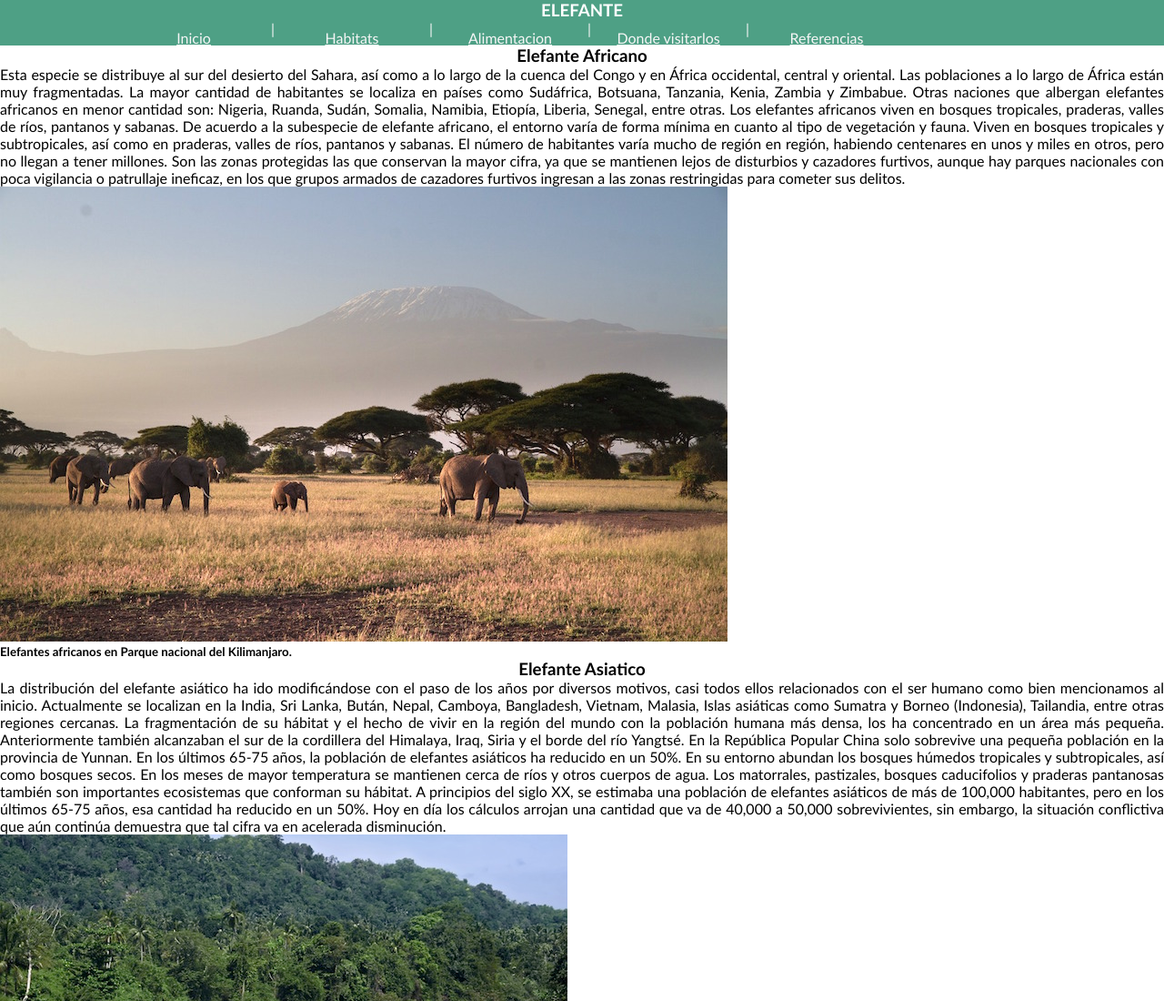
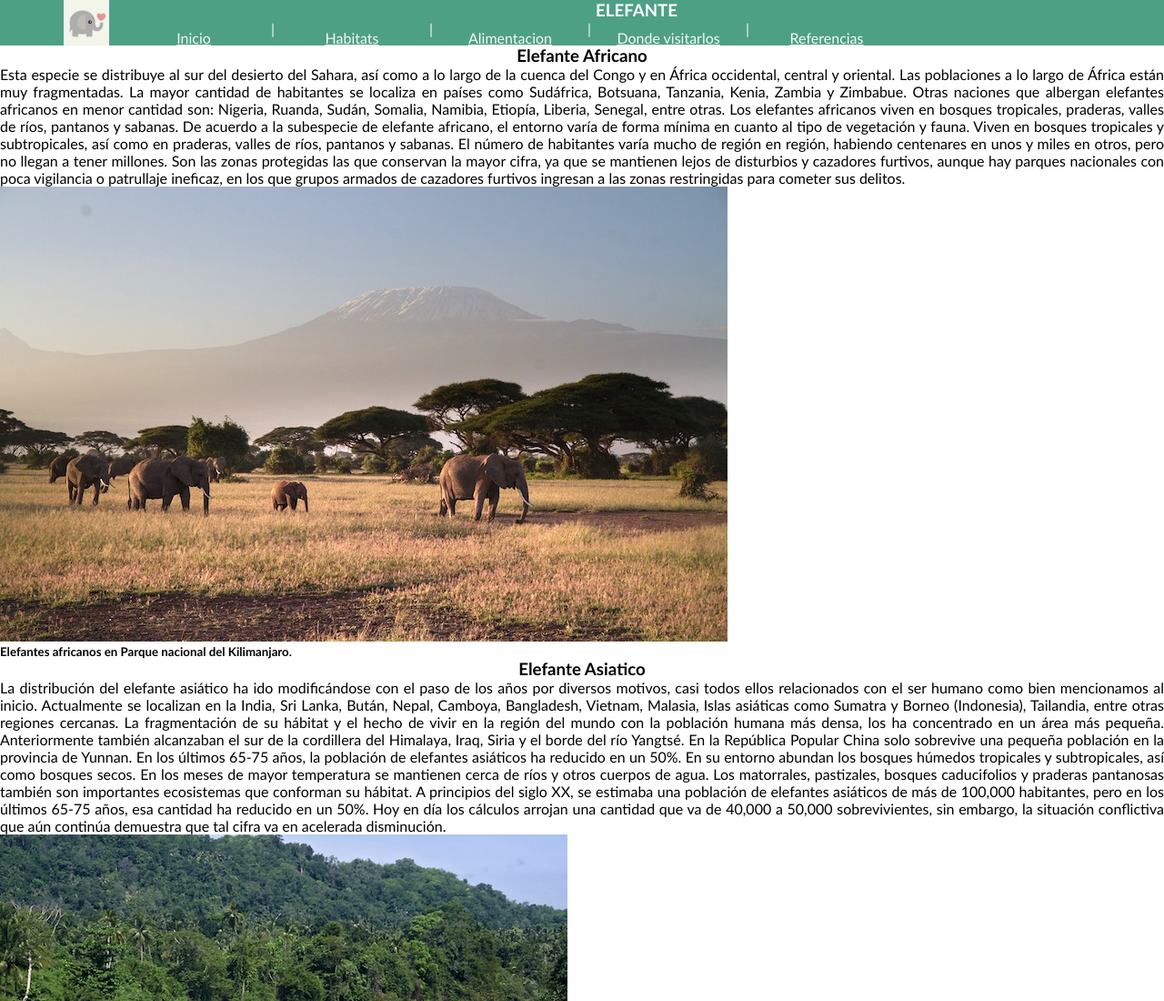
Before and after one commit to SaritCas/Numero1, a plain HTML site: page Proyecto-master/Habitats.html in a window 1280 px wide. Shown: the top 1100 px of the page at 91% size. Drawn offline with Linux system fonts and the light colour scheme.

Commit message:
Add files via upload

```diff
--- a/Proyecto-master/Elefante.css
+++ b/Proyecto-master/Elefante.css
@@ -19,9 +19,16 @@ header{
 	width: 100%;
 	text-align: center;
 	position: fixed;
-	background-color: #228967;
+	background-color: #228967;/*#228967*/
     height: 50px;/*100*/
     opacity:0.8;
+
+}
+header img{
+	width: 50px;
+	height: 50px;
+	float: left;
+	margin-left: 70px;
 }
 header ul{
 	margin-left: 10%;
@@ -117,8 +124,8 @@ header ul{
 
 /*Inicia article*/
 article{
-	background-image: url("elefantback.jpg");
-	height: 1200px;
+	background-image: url("elefantback11.jpg");
+	height: 1250px;
 	margin-top:50px;
 }
 /*Termina Article*/
@@ -144,10 +151,7 @@ article{
 	border-radius: 50px;
 	padding-left: 50px;
 }
-#Caracteristicas li a{
 
-
-}
 /*Termina carac*/
 
 /*Inicia Mitos*/
--- a/Proyecto-master/Habitats.html
+++ b/Proyecto-master/Habitats.html
@@ -12,17 +12,18 @@
 
 <body>
     <header id="header">
+    <img src="logo.jpeg">
         <h3 padding-top:50px;><a href="#"></a>ELEFANTE</h3>
 	  	<ul id="menu" align="center">
-			<li><a href="Elefante.html" tabindex="1" title="pagina principal" accesskey="1" target="_self">Inicio</a></li>
+			<li><a href="../proyecto/Elefante.html" tabindex="1" title="pagina principal" accesskey="1" target="_self">Inicio</a></li>
 			<li>|</li>
-			<li><a href="Habitats.html" tabindex="1" title="Ver habitats" accesskey="1" target="new">Habitats</a></li>
+			<li><a href="../proyecto/Habitats.html" tabindex="1" title="Ver habitats" accesskey="1" target="new">Habitats</a></li>
 			<li>|</li>
-			<li><a href="Alimentacion.html" tabindex="1" title="Ver alimentacion" accesskey="1" target="new">Alimentacion</a></li>
+			<li><a href="../proyecto/Alimentacion.html" tabindex="1" title="Ver alimentacion" accesskey="1" target="new">Alimentacion</a></li>
 			<li>|</li>
-			<li><a href="Dondevisitarlos.html" tabindex="1" title="Ver donde visitarlos" accesskey="1" target="new">Donde visitarlos</a></li>
+			<li><a href="../proyecto/Dondevisitarlos.html" tabindex="1" title="Ver donde visitarlos" accesskey="1" target="new">Donde visitarlos</a></li>
             <li>|</li>
-            <li><a href="Referencias.html" tabindex="1" title="Ver referencias" accesskey="1" target="new">Referencias</a></li>
+            <li><a href="../proyecto/Referencias.html" tabindex="1" title="Ver referencias" accesskey="1" target="new">Referencias</a></li>
 	  	</ul>
 	</header>
     <div id="contenido">
--- a/Proyecto-master/alimentacion.css
+++ b/Proyecto-master/alimentacion.css
@@ -22,6 +22,12 @@ header{
 	background-color: #228967;
     height: 50px;/*100*/
     opacity:0.8;
+}
+header img{
+	width: 50px;
+	height: 50px;
+	float: left;
+	margin-left: 70px;
 }
 header ul{
 	margin-left: 10%;
--- a/Proyecto-master/habitat.css
+++ b/Proyecto-master/habitat.css
@@ -22,6 +22,12 @@ header{
 	background-color: #228967;
     height: 50px;/*100*/
     opacity:0.8;
+}
+header img{
+	width: 50px;
+	height: 50px;
+	float: left;
+	margin-left: 70px;
 }
 header ul{
 	margin-left: 10%;
--- a/Proyecto-master/referencias.css
+++ b/Proyecto-master/referencias.css
@@ -22,6 +22,18 @@ header{
 	background-color: #228967;
     height: 50px;/*100*/
     opacity:0.8;
+}
+header img{
+	width: 50px;
+	height: 50px;
+	float: left;
+	margin-left: 70px;
+}
+header img{
+	width: 50px;
+	height: 50px;
+	float: left;
+	margin-left: 70px;
 }
 header ul{
 	margin-left: 10%;
--- a/Proyecto-master/visitar.css
+++ b/Proyecto-master/visitar.css
@@ -22,6 +22,12 @@ header{
 	background-color: #228967;
     height: 50px;/*100*/
     opacity:0.8;
+}
+header img{
+	width: 50px;
+	height: 50px;
+	float: left;
+	margin-left: 70px;
 }
 header ul{
 	margin-left: 10%;
```
Also changed, not shown: Proyecto-master/Alimentacion.html (+1 -0 lines), Proyecto-master/Dondevisitarlos.html (+1 -0 lines), Proyecto-master/Elefante.html (+9 -6 lines), Proyecto-master/Referencias.html (+1 -0 lines), Proyecto-master/logo (2).jpeg (added).
